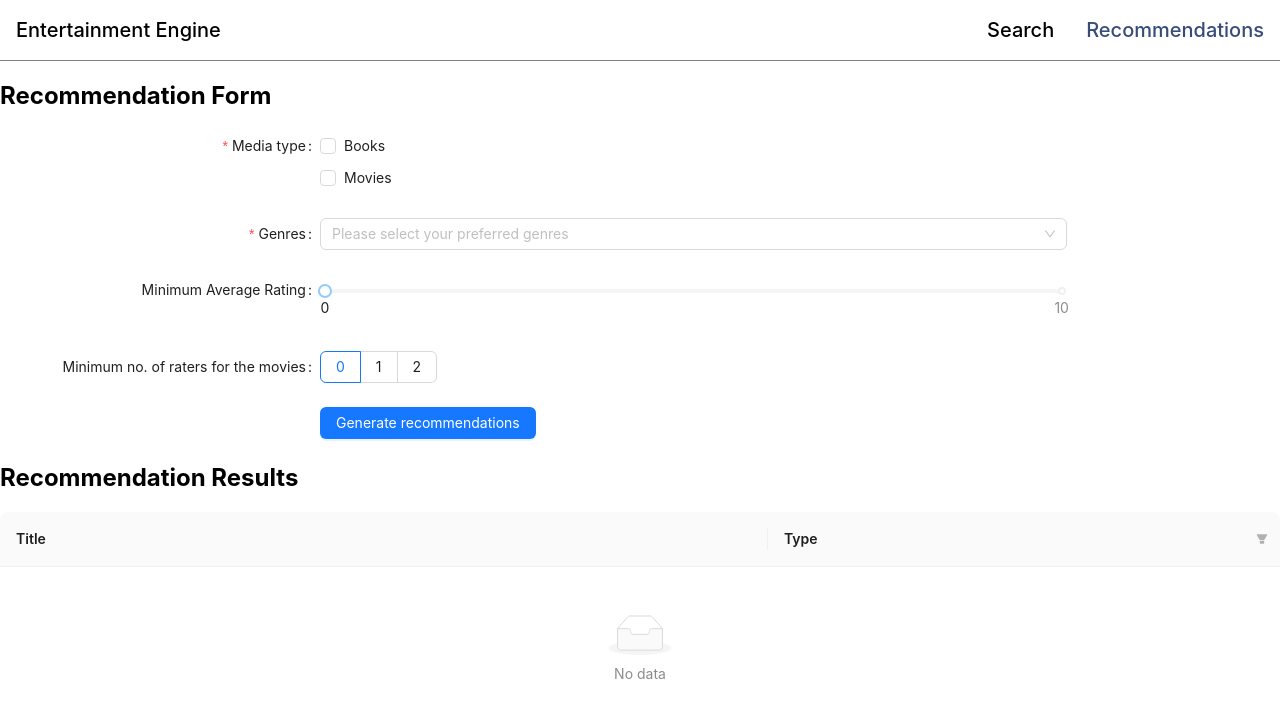
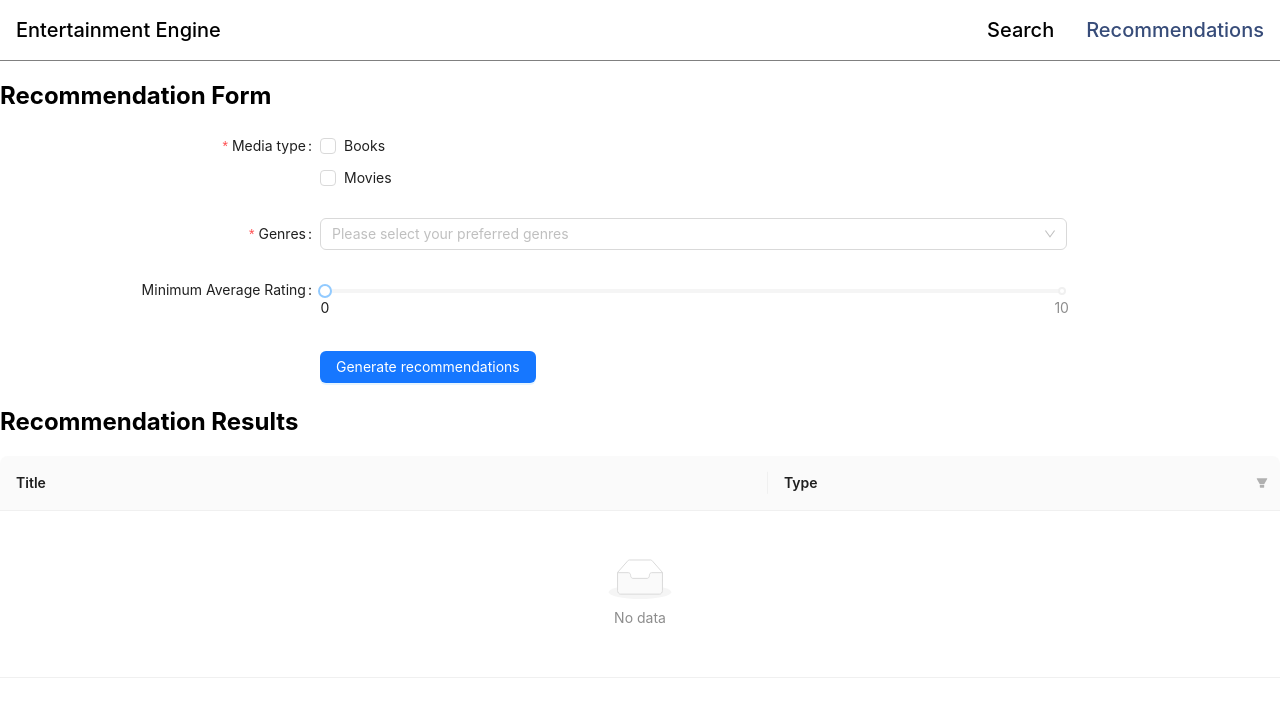
Before and after one commit to jxiao/CIS450-Final-Project, a React (Create React App) app in the folder client/: page /recommendation in a window 1280 px wide. Shown: the top 718 px of the page. Built offline with nearby package versions, Linux system fonts and the light colour scheme.

Commit message:
conditional rendering of number of raters

```diff
--- a/client/src/components/Recommendations.js
+++ b/client/src/components/Recommendations.js
@@ -127,8 +127,8 @@ function Recommendations() {
   };
 
   const handleChangeMedia = (e) => {
+    console.log(!movieChecked)
     setMovieChecked(!movieChecked);
-    console.log("movie pressed");
   };
 
   return (
@@ -223,12 +223,12 @@ function Recommendations() {
           />
         </Form.Item>
 
-        <Form.Item
+        {movieChecked && <Form.Item
           name="minRaters"
           label="Minimum no. of raters for the movies"
           rules={[
             {
-              required: false,
+              required: true,
               message: "Please pick an item",
             },
           ]}
@@ -239,6 +239,7 @@ function Recommendations() {
             <Radio.Button value="2">2</Radio.Button>
           </Radio.Group>
         </Form.Item>
+        }
 
         {/* <Form.Item label="InputNumber">
         <Form.Item name="input-number" noStyle>
```
